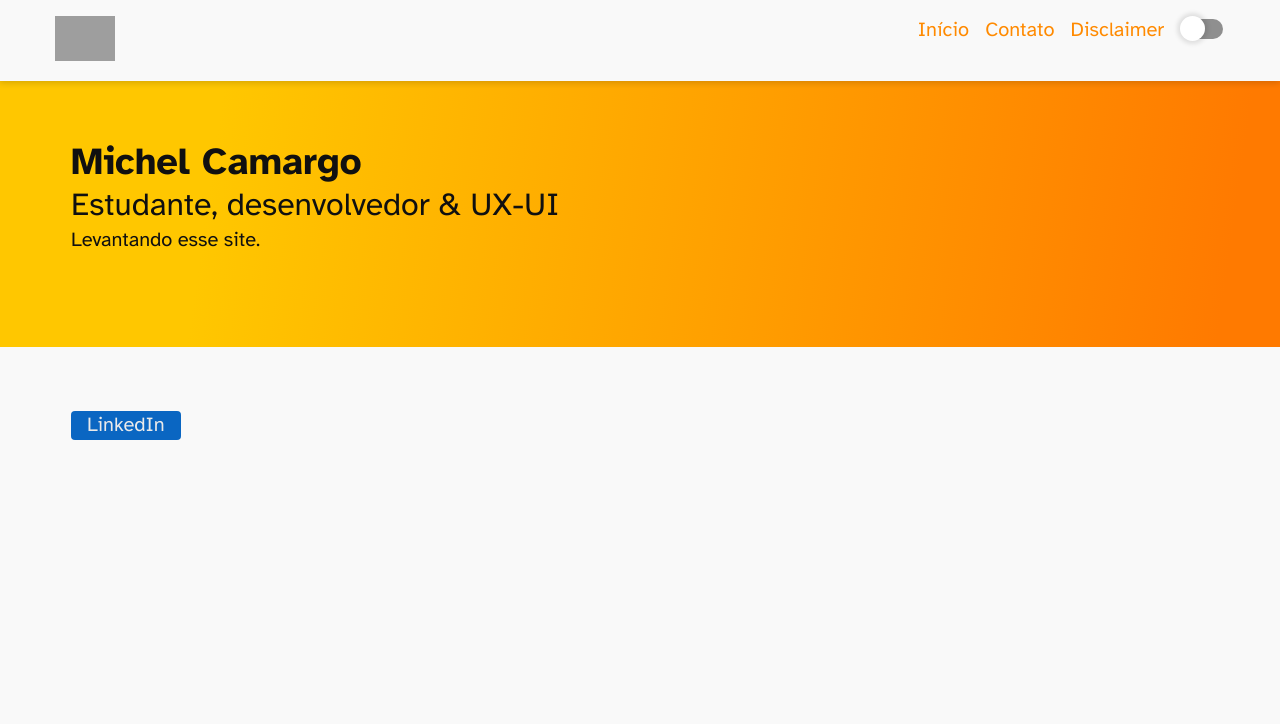
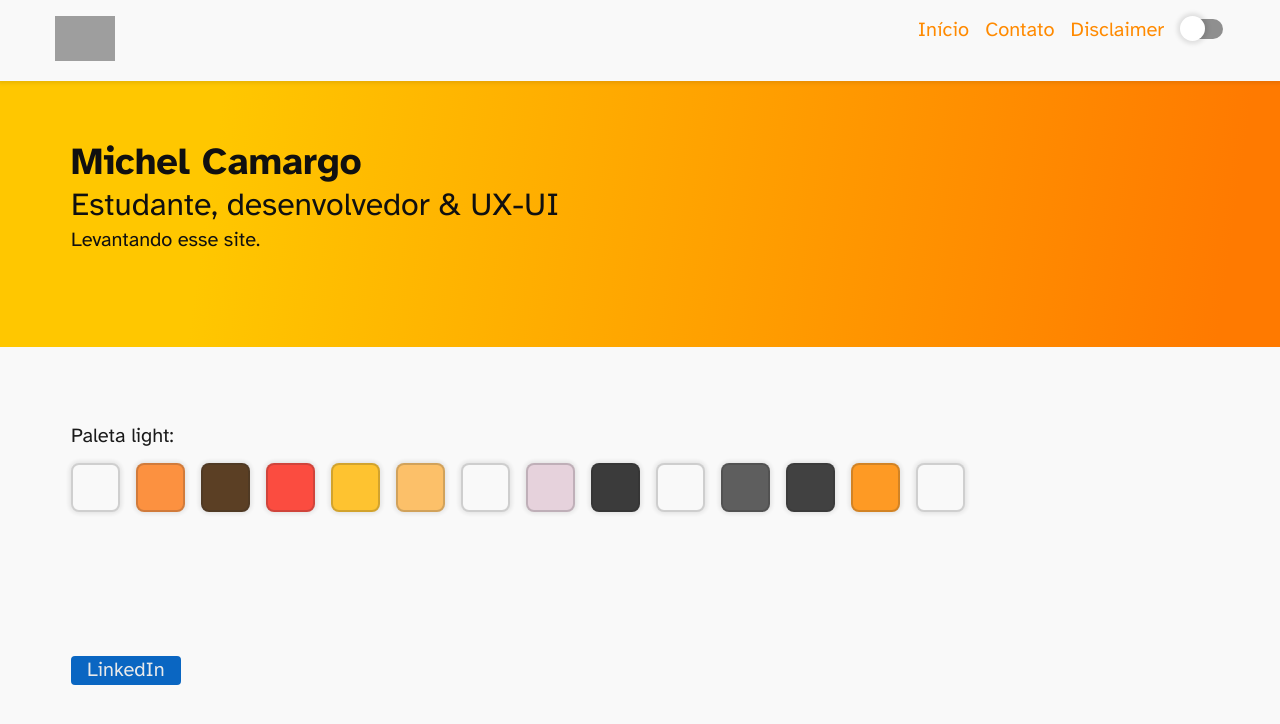
Before and after one commit to michelcamargo/michelcamargo, a React (Create React App) app: page / in a window 1280 px wide. Shown: the top 724 px of the page. Built offline with nearby package versions, Linux system fonts and the light colour scheme; grey boxes are pictures that could not be loaded.

Commit message:
paleta de cores em componente

```diff
--- a/src/components/Sections/MainResume/index.tsx
+++ b/src/components/Sections/MainResume/index.tsx
@@ -16,7 +16,7 @@ function MainResume({className}: Props) {
 
     return (
         <>
-            <ImageElement src={MainLogo} fill={"red"} width={"200px"} />
+            <ImageElement src={MainLogo} width={"200px"} />
             <Resume className={`ResumeContainer${blockClass}`}>
                 <Resume.Title className={`resumeTitle${blockClass}`} color={"#101010"}>Michel Camargo</Resume.Title>
                 <Resume.Subtitle className={`resumeSubtitle${blockClass}`} color={"#101010"}>Estudante, desenvolvedor & UX-UI</Resume.Subtitle>
--- /dev/null
+++ b/src/components/UI/ThemePalette/index.tsx
@@ -0,0 +1,31 @@
+import React, {useContext} from 'react';
+import { ThemeContext } from 'styled-components'
+import {PaletteColor, PaletteContainer, PaletteLabel, PaletteList} from "./styles";
+
+type ThemePaletteProps = {
+    rounded?: boolean;
+}
+const ThemePalette: React.FC<ThemePaletteProps> = ({rounded}) => {
+    const { title, colors } = useContext(ThemeContext);
+
+    console.log(colors);
+    let colorList: Array<any> = [];
+
+    for(const themeColor in colors) {
+        if(themeColor){
+            colorList.push(<PaletteColor paletteColor={colors[themeColor]} />);
+        }
+    }
+
+    return (
+        <PaletteContainer>
+            <PaletteLabel>Paleta {title}:</PaletteLabel>
+
+            <PaletteList>
+                {colorList}
+            </PaletteList>
+        </PaletteContainer>
+    );
+}
+
+export default ThemePalette
--- /dev/null
+++ b/src/components/UI/ThemePalette/styles.ts
@@ -0,0 +1,56 @@
+import styled from 'styled-components';
+
+type ThemePaletteProps = {
+    rounded?: boolean;
+    colorBg?: string;
+    paletteColor: string;
+}
+
+export const PaletteLabel = styled.h6<ThemePaletteProps>`
+  font-size: ${props => props.theme.fontSize.medium};
+  color: ${props => props.theme.colors.textPrimary};
+`;
+
+export const PaletteList = styled.li<ThemePaletteProps>`
+  display: flex;
+  flex-direction: row;
+  column-gap: ${props => props.theme.spacing.medium};
+`;
+
+export const PaletteColor = styled.div`
+  background: ${props => props.paletteColor};
+  box-shadow: ${props => props.theme.shadow};
+  border: 2px rgba(0,0,0, .2) solid;
+  border-radius: ${props => props.theme.borderRadius.medium};
+  width: 45px;
+  height: 45px;
+  opacity: .85;
+
+  transition: 200ms ease-out;
+
+  &:hover {
+    transform: scale(1.1);
+    opacity: 1;
+
+    &::after {
+      //content: ${props => props.theme.title};
+      content: "tooltip teste";
+      color: ${props => props.theme.colors.textPrimary};
+      background: ${props => props.theme.colors.backgroundPrimary};
+      box-shadow: ${props => props.theme.shadow};
+      border-radius: ${props => props.theme.borderRadius.medium};
+      padding: 4px;
+      position: absolute;
+      display: block;
+      bottom: -50%;
+      left: 0;
+    }
+  }
+`;
+
+export const PaletteContainer = styled.ul`
+  display: flex;
+  flex-direction: column;
+  row-gap: ${props => props.theme.spacing.medium};
+  padding: ${props => props.theme.spacing.medium} 0;
+`;
--- a/src/pages/Home/index.tsx
+++ b/src/pages/Home/index.tsx
@@ -5,12 +5,17 @@ import { FlexLayoutRow } from "../../components/UI/FlexLayout";
 
 import StyledLink  from '../../components/UI/StyledLink';
 import IconLinkedin from "../../styles/iconpack";
+import ThemePalette from "../../components/UI/ThemePalette";
 
 function Home(){
     return(
         <>
             <FlexLayoutRow background={"linear-gradient(98.17deg, #FFC700 17.02%, #FF7A00 95.22%)"}>
                 <MainResume className="michelcamargo"/>
+            </FlexLayoutRow>
+
+            <FlexLayoutRow>
+                <ThemePalette />
             </FlexLayoutRow>
 
             <FlexLayoutRow background={`${props => props.theme.colors.backgroundSecondary}`}>
--- a/src/styles/themes/dark.ts
+++ b/src/styles/themes/dark.ts
@@ -1,7 +1,7 @@
 export default {
     title: "dark",
     containerWidth: "1170px",
-    shadow: "0px 0px 8px 1px rgba(0, 0, 0, 0.2)",
+    shadow: "0px 0px 4px 2px rgba(0, 0, 0, 0.1)",
     transition: ".2s ease-in",
     colors: {
         mono: {
--- a/src/styles/themes/light.ts
+++ b/src/styles/themes/light.ts
@@ -1,7 +1,7 @@
 export default {
     title: "light",
     containerWidth: "1170px",
-    shadow: "0px 0px 8px 1px rgba(0, 0, 0, 0.2)",
+    shadow: "0px 0px 4px 2px rgba(0, 0, 0, 0.1)",
     transition: ".2s ease-in",
     colors: {
         mono: {
```
Also changed, not shown: 1 other file (tests, documents, lock files or other folders).
